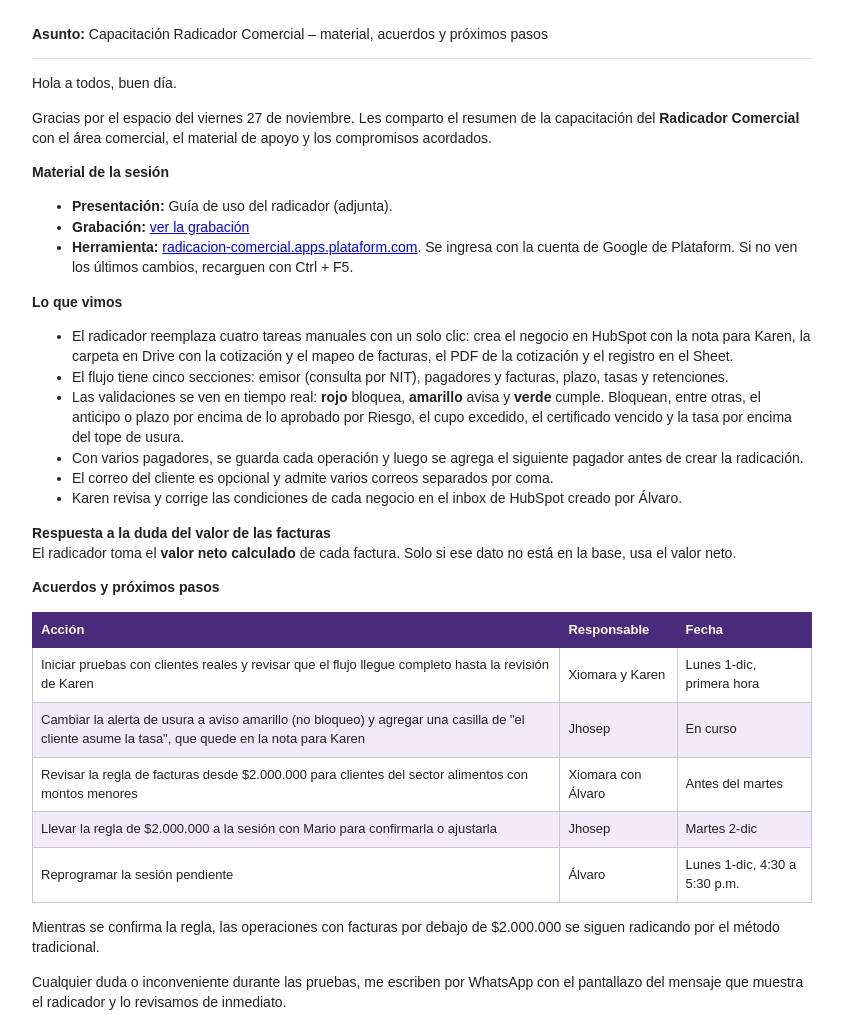
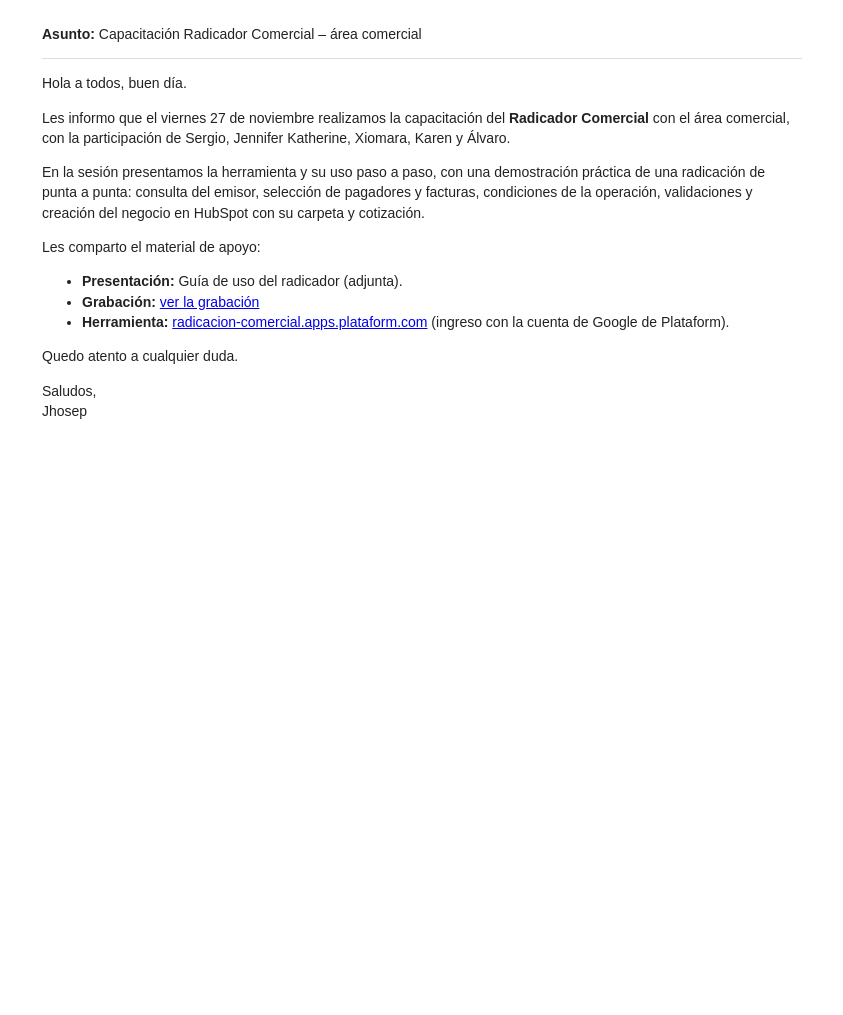
Before and after one commit to JhosepArenales/Plataform, a plain HTML site: page entregables/Correo_capacitacion_radicador.html in a window 1280 px wide. Shown: the top 1015 px of the page, without its empty margins (218-1061 px from the left). After the commit the page ends 800 px from the top, so only its background shows below. Drawn offline with Linux system fonts and the light colour scheme.

Commit message:
Correo de capacitacion: version corta informativa
Co-Authored-By: Claude Opus 5.5 <noreply@anthropic.com>
Claude-Session: https://claude.ai/code/session_01TE8bHRVdxoG6EWQxWUfy8p

```diff
--- a/entregables/Correo_capacitacion_radicador.html
+++ b/entregables/Correo_capacitacion_radicador.html
@@ -1,48 +1,17 @@
 <!doctype html>
 <html lang="es"><head><meta charset="utf-8"><title>Correo capacitación radicador</title></head>
-<body style="font-family:Arial,sans-serif;font-size:14px;color:#222;max-width:780px;margin:24px auto;padding:0 16px;background:#fff;line-height:1.45">
-<p><b>Asunto:</b> Capacitación Radicador Comercial – material, acuerdos y próximos pasos</p>
+<body style="font-family:Arial,sans-serif;font-size:14px;color:#222;max-width:760px;margin:24px auto;padding:0 16px;background:#fff;line-height:1.45">
+<p><b>Asunto:</b> Capacitación Radicador Comercial – área comercial</p>
 <hr style="border:0;border-top:1px solid #ddd">
 <p>Hola a todos, buen día.</p>
-<p>Gracias por el espacio del viernes 27 de noviembre. Les comparto el resumen de la capacitación del <b>Radicador Comercial</b> con el área comercial, el material de apoyo y los compromisos acordados.</p>
-
-<p><b>Material de la sesión</b></p>
+<p>Les informo que el viernes 27 de noviembre realizamos la capacitación del <b>Radicador Comercial</b> con el área comercial, con la participación de Sergio, Jennifer Katherine, Xiomara, Karen y Álvaro.</p>
+<p>En la sesión presentamos la herramienta y su uso paso a paso, con una demostración práctica de una radicación de punta a punta: consulta del emisor, selección de pagadores y facturas, condiciones de la operación, validaciones y creación del negocio en HubSpot con su carpeta y cotización.</p>
+<p>Les comparto el material de apoyo:</p>
 <ul>
 <li><b>Presentación:</b> Guía de uso del radicador (adjunta).</li>
 <li><b>Grabación:</b> <a href="https://drive.google.com/file/d/1_lQb5lrmG1jEK_zf4i8YA9sNvA-Jrk4e/view">ver la grabación</a></li>
-<li><b>Herramienta:</b> <a href="https://radicacion-comercial.apps.plataform.com">radicacion-comercial.apps.plataform.com</a>. Se ingresa con la cuenta de Google de Plataform. Si no ven los últimos cambios, recarguen con Ctrl + F5.</li>
+<li><b>Herramienta:</b> <a href="https://radicacion-comercial.apps.plataform.com">radicacion-comercial.apps.plataform.com</a> (ingreso con la cuenta de Google de Plataform).</li>
 </ul>
-
-<p><b>Lo que vimos</b></p>
-<ul>
-<li>El radicador reemplaza cuatro tareas manuales con un solo clic: crea el negocio en HubSpot con la nota para Karen, la carpeta en Drive con la cotización y el mapeo de facturas, el PDF de la cotización y el registro en el Sheet.</li>
-<li>El flujo tiene cinco secciones: emisor (consulta por NIT), pagadores y facturas, plazo, tasas y retenciones.</li>
-<li>Las validaciones se ven en tiempo real: <b>rojo</b> bloquea, <b>amarillo</b> avisa y <b>verde</b> cumple. Bloquean, entre otras, el anticipo o plazo por encima de lo aprobado por Riesgo, el cupo excedido, el certificado vencido y la tasa por encima del tope de usura.</li>
-<li>Con varios pagadores, se guarda cada operación y luego se agrega el siguiente pagador antes de crear la radicación.</li>
-<li>El correo del cliente es opcional y admite varios correos separados por coma.</li>
-<li>Karen revisa y corrige las condiciones de cada negocio en el inbox de HubSpot creado por Álvaro.</li>
-</ul>
-
-<p><b>Respuesta a la duda del valor de las facturas</b><br>
-El radicador toma el <b>valor neto calculado</b> de cada factura. Solo si ese dato no está en la base, usa el valor neto.</p>
-
-<p><b>Acuerdos y próximos pasos</b></p>
-<table cellpadding="8" cellspacing="0" style="border-collapse:collapse;font-family:Arial,sans-serif;font-size:13px;color:#222">
-<tr style="background:#4A2A7A;color:#ffffff">
-<th style="border:1px solid #4A2A7A;text-align:left">Acción</th>
-<th style="border:1px solid #4A2A7A;text-align:left">Responsable</th>
-<th style="border:1px solid #4A2A7A;text-align:left">Fecha</th>
-</tr>
-<tr><td style="border:1px solid #C9C5D6">Iniciar pruebas con clientes reales y revisar que el flujo llegue completo hasta la revisión de Karen</td><td style="border:1px solid #C9C5D6">Xiomara y Karen</td><td style="border:1px solid #C9C5D6">Lunes 1-dic, primera hora</td></tr>
-<tr style="background:#F0EAF9"><td style="border:1px solid #C9C5D6">Cambiar la alerta de usura a aviso amarillo (no bloqueo) y agregar una casilla de "el cliente asume la tasa", que quede en la nota para Karen</td><td style="border:1px solid #C9C5D6">Jhosep</td><td style="border:1px solid #C9C5D6">En curso</td></tr>
-<tr><td style="border:1px solid #C9C5D6">Revisar la regla de facturas desde $2.000.000 para clientes del sector alimentos con montos menores</td><td style="border:1px solid #C9C5D6">Xiomara con Álvaro</td><td style="border:1px solid #C9C5D6">Antes del martes</td></tr>
-<tr style="background:#F0EAF9"><td style="border:1px solid #C9C5D6">Llevar la regla de $2.000.000 a la sesión con Mario para confirmarla o ajustarla</td><td style="border:1px solid #C9C5D6">Jhosep</td><td style="border:1px solid #C9C5D6">Martes 2-dic</td></tr>
-<tr><td style="border:1px solid #C9C5D6">Reprogramar la sesión pendiente</td><td style="border:1px solid #C9C5D6">Álvaro</td><td style="border:1px solid #C9C5D6">Lunes 1-dic, 4:30 a 5:30 p.m.</td></tr>
-</table>
-
-<p>Mientras se confirma la regla, las operaciones con facturas por debajo de $2.000.000 se siguen radicando por el método tradicional.</p>
-
-<p>Cualquier duda o inconveniente durante las pruebas, me escriben por WhatsApp con el pantallazo del mensaje que muestra el radicador y lo revisamos de inmediato.</p>
-
+<p>Quedo atento a cualquier duda.</p>
 <p>Saludos,<br>Jhosep</p>
 </body></html>
```
